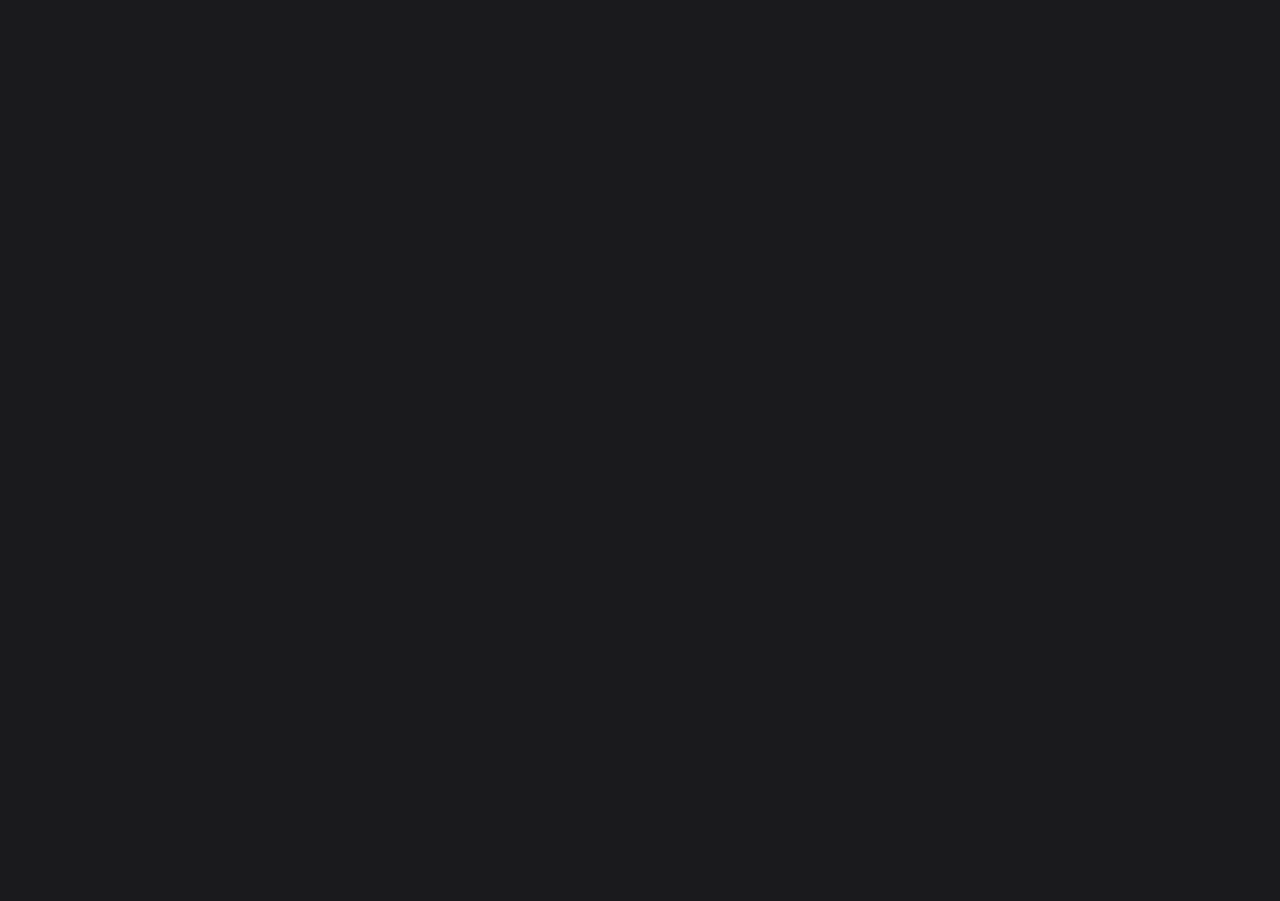
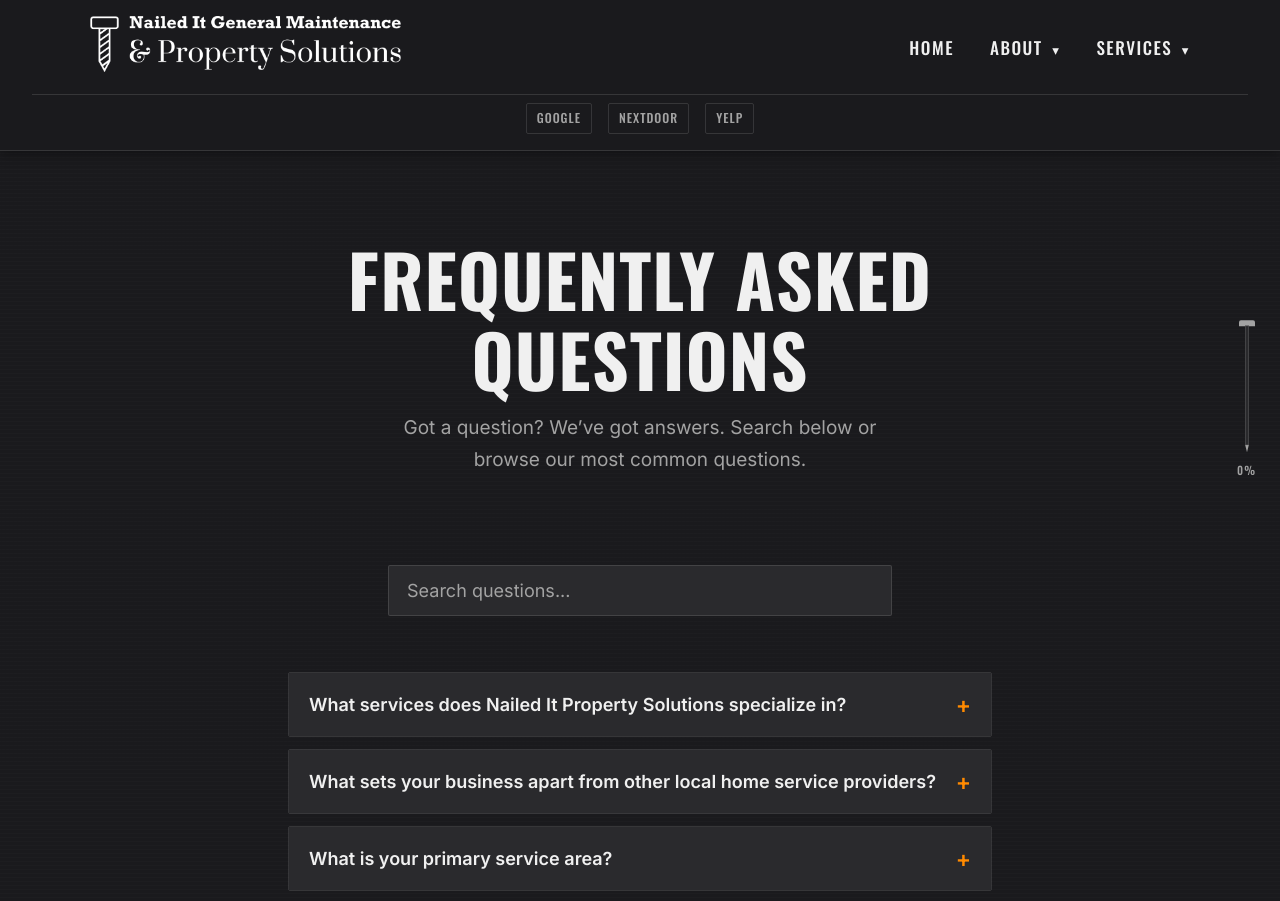
Before and after one commit to Cwill2778/nigms-app, a React (Vite) app: page /faq in a window 1280 px wide. Before the commit this address had no page. Shown: the top 901 px of the page. Before the commit the page ends 800 px from the top, so only its background shows below. Built offline with nearby package versions, Linux system fonts and the light colour scheme.

Commit message:
Update: Added FAQ pg & external profiles

```diff
--- a/index.html
+++ b/index.html
@@ -84,8 +84,9 @@
       ],
       "priceRange": "$99 - $399/mo",
       "sameAs": [
-        "https://nextdoor.com/pages/nailed-it-property-solutions-rome-ga",
-        "https://share.google/hOg4Vl8iqFu7EWr4c"
+        "https://nextdoor.com/page/nailed-it-property-solutions-rome-ga/",
+        "https://maps.app.goo.gl/J6uxtzZ1p4EFmLnJ8",
+        "https://www.yelp.com/biz/nailed-it-property-solutions-rome"
       ]
     }
     </script>
--- a/src/App.jsx
+++ b/src/App.jsx
@@ -8,6 +8,7 @@ import Turnovers from './pages/Turnovers';
 import Reviews from './pages/Reviews';
 import Contact from './pages/Contact';
 import Careers from './pages/Careers';
+import FAQ from './pages/FAQ';
 
 function App() {
   return (
@@ -22,6 +23,7 @@ function App() {
           <Route path="reviews" element={<Reviews />} />
           <Route path="contact" element={<Contact />} />
           <Route path="careers" element={<Careers />} />
+          <Route path="faq" element={<FAQ />} />
         </Route>
       </Routes>
     </BrowserRouter>
--- a/src/components/Footer.css
+++ b/src/components/Footer.css
@@ -27,6 +27,32 @@
 
 .footer-contact a:hover {
   color: var(--accent);
+}
+
+.footer-contact-label {
+  font-family: var(--heading);
+  font-size: 0.7rem;
+  font-weight: 600;
+  text-transform: uppercase;
+  letter-spacing: 1.5px;
+  color: var(--accent);
+  margin-bottom: 4px !important;
+  margin-top: 12px !important;
+}
+
+.footer-btn {
+  display: inline-block;
+  padding: 4px 12px;
+  margin-right: 8px;
+  border: 1px solid var(--border);
+  border-radius: 2px;
+  font-size: 0.8rem;
+  transition: background 0.2s, border-color 0.2s;
+}
+
+.footer-btn:hover {
+  background: rgba(255, 138, 0, 0.1);
+  border-color: var(--accent);
 }
 
 /* Column links */
--- a/src/components/Header.css
+++ b/src/components/Header.css
@@ -156,6 +156,36 @@
   font-size: 0.8rem;
 }
 
+/* Social bar below nav */
+.social-bar {
+  display: flex;
+  justify-content: center;
+  gap: 16px;
+  padding: 8px 16px 0;
+  border-top: 1px solid var(--border);
+  margin-top: 12px;
+}
+
+.social-bar a {
+  font-family: var(--heading);
+  font-size: 0.65rem;
+  font-weight: 500;
+  letter-spacing: 1px;
+  text-transform: uppercase;
+  color: var(--text-sub);
+  text-decoration: none;
+  padding: 4px 10px;
+  border: 1px solid var(--border);
+  border-radius: 2px;
+  transition: color 0.2s, border-color 0.2s, background 0.2s;
+}
+
+.social-bar a:hover {
+  color: var(--accent);
+  border-color: var(--accent);
+  background: rgba(255, 138, 0, 0.05);
+}
+
 /* Desktop */
 @media (min-width: 768px) {
   .header { padding: 16px 32px; }
--- a/src/components/Header.jsx
+++ b/src/components/Header.jsx
@@ -39,6 +39,7 @@ function Header() {
               <ul className="dropdown-menu">
                 <li><Link to="/about" onClick={closeMenu}>About Us</Link></li>
                 <li><Link to="/reviews" onClick={closeMenu}>Reviews</Link></li>
+                <li><Link to="/faq" onClick={closeMenu}>FAQ</Link></li>
                 <li><Link to="/careers" onClick={closeMenu}>Careers</Link></li>
                 <li><Link to="/contact" onClick={closeMenu}>Contact Us</Link></li>
               </ul>
@@ -56,6 +57,11 @@ function Header() {
           </ul>
         </nav>
       </div>
+      <div className="social-bar">
+        <a href="https://maps.app.goo.gl/J6uxtzZ1p4EFmLnJ8" target="_blank" rel="noopener noreferrer">Google</a>
+        <a href="https://nextdoor.com/page/nailed-it-property-solutions-rome-ga/" target="_blank" rel="noopener noreferrer">Nextdoor</a>
+        <a href="https://www.yelp.com/biz/nailed-it-property-solutions-rome" target="_blank" rel="noopener noreferrer">Yelp</a>
+      </div>
     </header>
   );
 }
--- /dev/null
+++ b/src/pages/FAQ.css
@@ -0,0 +1,134 @@
+/* FAQ intro */
+.faq-intro {
+  padding: 56px 16px;
+  text-align: center;
+}
+
+.faq-intro h1 { margin-bottom: 14px; }
+
+.faq-intro p {
+  font-size: 1rem;
+  max-width: 540px;
+  margin: 0 auto;
+  line-height: 1.7;
+}
+
+/* Search */
+.faq-search {
+  padding: 0 16px 40px;
+  max-width: 600px;
+  margin: 0 auto;
+}
+
+.faq-search input {
+  width: 100%;
+  padding: 14px 18px;
+  border: 1px solid var(--border);
+  border-radius: 2px;
+  font-size: 0.95rem;
+  font-family: var(--sans);
+  background: var(--bg-secondary);
+  color: var(--text);
+  transition: border-color 0.2s, box-shadow 0.2s;
+}
+
+.faq-search input:focus {
+  outline: none;
+  border-color: var(--accent);
+  box-shadow: 0 0 0 3px var(--accent-glow);
+}
+
+.faq-search input::placeholder {
+  color: var(--text-sub);
+}
+
+/* FAQ list */
+.faq-list {
+  padding: 0 16px 56px;
+  max-width: 800px;
+  margin: 0 auto;
+}
+
+.faq-item {
+  border: 1px solid var(--border);
+  border-radius: 2px;
+  margin-bottom: 12px;
+  overflow: hidden;
+  transition: box-shadow 0.2s;
+}
+
+.faq-item:hover {
+  box-shadow: 0 4px 12px rgba(0, 0, 0, 0.2);
+}
+
+.faq-question {
+  display: flex;
+  align-items: center;
+  justify-content: space-between;
+  width: 100%;
+  padding: 18px 20px;
+  background: var(--bg-secondary);
+  border: none;
+  color: var(--text);
+  font-family: var(--sans);
+  font-size: 0.95rem;
+  font-weight: 600;
+  text-align: left;
+  cursor: pointer;
+  transition: background 0.2s;
+  gap: 12px;
+}
+
+.faq-question:hover {
+  background: rgba(255, 138, 0, 0.05);
+}
+
+.faq-question-text {
+  flex: 1;
+}
+
+.faq-toggle {
+  font-size: 1.2rem;
+  color: var(--accent);
+  flex-shrink: 0;
+  transition: transform 0.3s;
+}
+
+.faq-item--open .faq-toggle {
+  transform: rotate(45deg);
+}
+
+.faq-answer {
+  display: none;
+  padding: 0 20px 20px;
+  background: var(--bg-primary);
+}
+
+.faq-item--open .faq-answer {
+  display: block;
+}
+
+.faq-answer p {
+  font-size: 0.9rem;
+  line-height: 1.7;
+  color: var(--text-sub);
+}
+
+.faq-no-results {
+  text-align: center;
+  padding: 40px 20px;
+  color: var(--text-sub);
+  font-style: italic;
+}
+
+@media (min-width: 768px) {
+  .faq-intro { padding: 72px 32px; }
+  .faq-search { padding: 0 32px 48px; }
+  .faq-list { padding: 0 32px 72px; }
+}
+
+@media (min-width: 1024px) {
+  .faq-intro { padding: 88px 48px; }
+  .faq-search { padding: 0 48px 56px; }
+  .faq-list { padding: 0 48px 88px; }
+}
--- /dev/null
+++ b/src/pages/FAQ.jsx
@@ -0,0 +1,99 @@
+import { useState } from 'react';
+import useScrollReveal from '../hooks/useScrollReveal';
+import usePageMeta from '../hooks/usePageMeta';
+import './FAQ.css';
+
+const faqs = [
+  {
+    question: 'What services does Nailed It Property Solutions specialize in?',
+    answer: 'We specialize in residential maintenance, reliable home repairs, and structured preventative care. From quick fixes and general installations to comprehensive upkeep, we ensure every patch, repair, and update stands the test of time. We also offer tiered preventative care plans designed to keep your home\'s vital systems running smoothly year-round.',
+  },
+  {
+    question: 'What sets your business apart from other local home service providers?',
+    answer: 'We don\'t believe in "dirt cheap and fast" band-aid fixes that just delay a bigger problem. To us, "nailed it" isn\'t a casual catchphrase — it is a rigid standard of quality. We build our reputation on absolute respect for your home, clear communication from the moment we arrive, and the endurance to do things the right way the first time. We treat every property exactly like it\'s our own.',
+  },
+  {
+    question: 'What is your primary service area?',
+    answer: 'We proudly serve homeowners and property managers right here across the Rome community and the surrounding local areas.',
+  },
+  {
+    question: 'Why do you emphasize preventative care and maintenance subscriptions?',
+    answer: 'A home is usually a person\'s most expensive asset, and neglecting it always costs more down the road. Our mission is to provide affordable, proactive care today so you never have to face a stressful, costly 2:00 AM emergency — like a hot water heater failing — tomorrow. Meticulous attention to small details yields long-term peace of mind.',
+  },
+  {
+    question: 'How do you handle communication and customer service?',
+    answer: 'Inviting someone into your personal space takes trust. We honor that by providing clear updates, showing up on time, and showing absolute respect for your property. You will always know what to expect regarding the scope of work, timeline, and pricing.',
+  },
+];
+
+function FAQ() {
+  useScrollReveal();
+  usePageMeta(
+    'FAQ | Nailed It Property Solutions | Rome, GA',
+    'Find answers to common questions about our property maintenance services, subscription plans, and service area in Rome, GA.'
+  );
+
+  const [search, setSearch] = useState('');
+  const [openIndex, setOpenIndex] = useState(null);
+
+  const filteredFaqs = faqs.filter(
+    (faq) =>
+      faq.question.toLowerCase().includes(search.toLowerCase()) ||
+      faq.answer.toLowerCase().includes(search.toLowerCase())
+  );
+
+  const toggleItem = (index) => {
+    setOpenIndex(openIndex === index ? null : index);
+  };
+
+  return (
+    <div className="faq">
+      <section className="faq-intro reveal">
+        <h1>Frequently Asked Questions</h1>
+        <p>
+          Got a question? We&rsquo;ve got answers. Search below or browse our
+          most common questions.
+        </p>
+      </section>
+
+      <div className="faq-search">
+        <input
+          type="text"
+          placeholder="Search questions..."
+          value={search}
+          onChange={(e) => { setSearch(e.target.value); setOpenIndex(null); }}
+          aria-label="Search frequently asked questions"
+        />
+      </div>
+
+      <div className="faq-list">
+        {filteredFaqs.length > 0 ? (
+          filteredFaqs.map((faq, index) => (
+            <div
+              className={`faq-item${openIndex === index ? ' faq-item--open' : ''}`}
+              key={index}
+            >
+              <button
+                className="faq-question"
+                onClick={() => toggleItem(index)}
+                aria-expanded={openIndex === index}
+              >
+                <span className="faq-question-text">{faq.question}</span>
+                <span className="faq-toggle">+</span>
+              </button>
+              <div className="faq-answer">
+                <p>{faq.answer}</p>
+              </div>
+            </div>
+          ))
+        ) : (
+          <p className="faq-no-results">
+            No questions found matching &ldquo;{search}&rdquo;. Try a different search or <a href="/contact">contact us</a> directly.
+          </p>
+        )}
+      </div>
+    </div>
+  );
+}
+
+export default FAQ;
--- a/src/pages/Turnovers.jsx
+++ b/src/pages/Turnovers.jsx
@@ -15,7 +15,7 @@ function Turnovers() {
       <section className="turns-intro reveal">
         <h1>Unit Turnovers</h1>
         <p>
-          Done right so it rents right. We get your vacant unit move-in ready
+          We get your vacant unit move-in ready in 48 hrs. or less
           with thorough, professional turnover services — no corners cut, no
           details missed.
         </p>
```
Also changed, not shown: src/components/Footer.jsx (+4 -6 lines), src/pages/Home.jsx (+4 -4 lines), src/pages/Reviews.jsx (+15 -8 lines).
